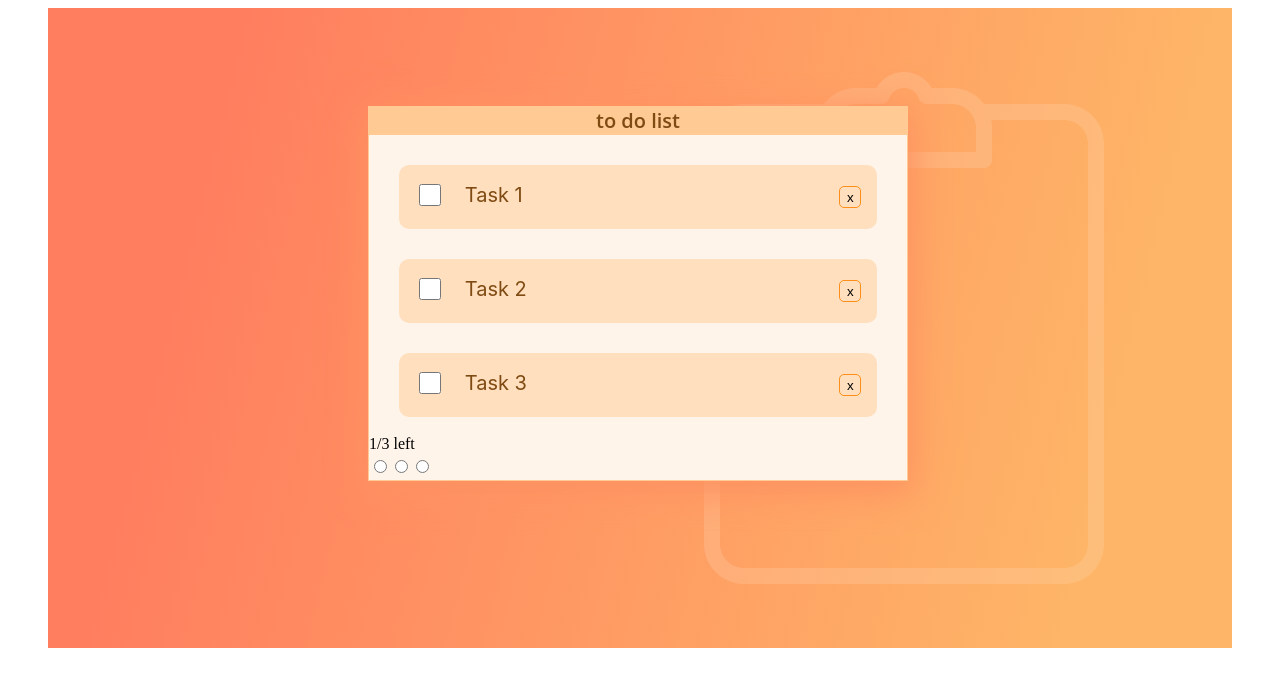
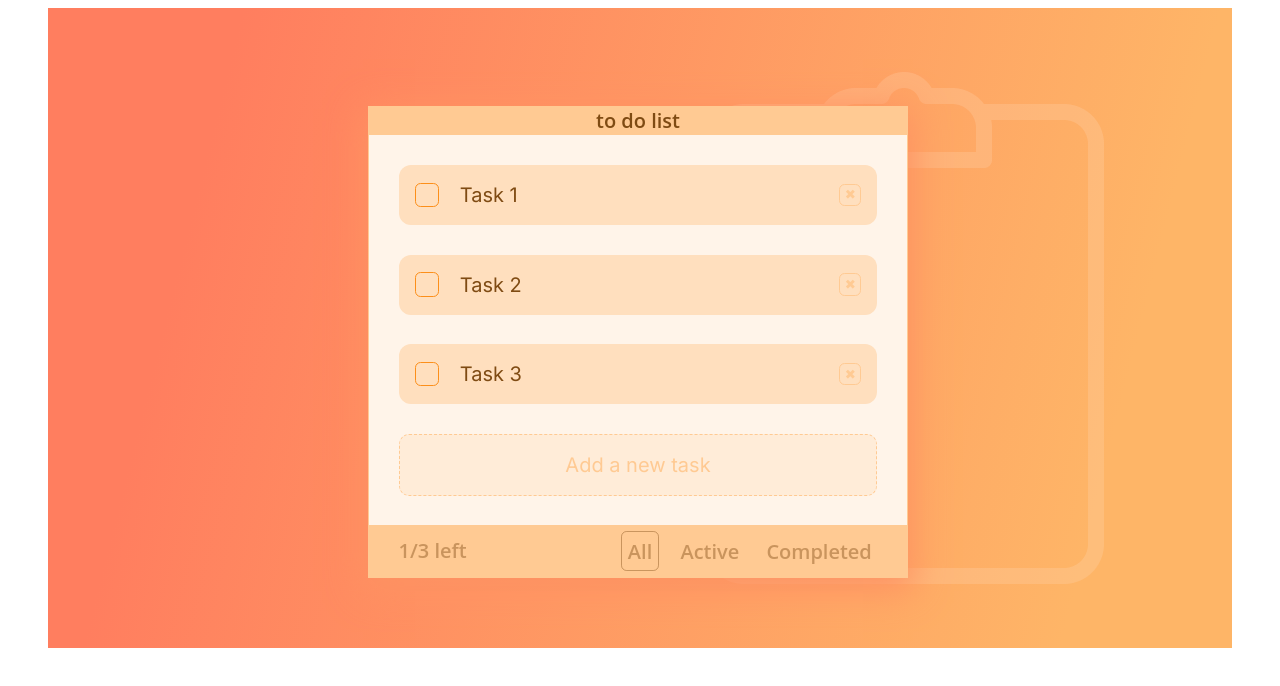
Before and after one commit to MaksimKarpuk/TD, a Vue app: page / in a window 1280 px wide. Shown: the top 686 px of the page. Built offline with nearby package versions, Linux system fonts and the light colour scheme.

Commit message:
feature/TD-1

```diff
--- a/src/App.vue
+++ b/src/App.vue
@@ -14,8 +14,3 @@ export default {
   },
 };
 </script>
-
-<style lang="scss">
-@import "@/assets/styles/style.scss";
-@import "@/assets/styles/folder.scss";
-</style>
--- a/src/assets/styles/folder.scss
+++ /dev/null
@@ -1,98 +0,0 @@
-.content {
-  position: relative;
-  z-index: 0;
-  max-width: 74rem;
-  height: 40rem;
-  background: linear-gradient(104.11deg, #ff7e5f 14.52%, #feb567 87.26%);
-  margin: 0 auto;
-  .folder {
-    &Image {
-      position: absolute;
-      left: 37.5rem;
-      top: 4rem;
-      z-index: 1;
-      max-width: 25rem;
-      max-height: 32rem;
-      padding: 0 3.5rem;
-    }
-  }
-  .board {
-    position: relative;
-    z-index: 2;
-    max-width: 33.75rem;
-    left: 20rem;
-    top: 6.15rem;
-    background: #fff4e9;
-    border: 0.0625rem solid #ffca93;
-    box-sizing: border-box;
-    box-shadow: 0 0.5rem 2.1rem 0.3rem #fe9262;
-    &Header {
-      text-align: center;
-      font-family: "Open Sans";
-      font-style: normal;
-      font-weight: 600;
-      font-size: 1.25rem;
-      line-height: 1.75rem;
-      color: #7f4b13;
-      background: #ffca93;
-    }
-    &Main {
-      .boaderMainContent {
-        margin: 1.85rem 1.85rem 0.925rem 1.85rem;
-        display: flex;
-        justify-content: space-between;
-        align-items: center;
-        padding: 1rem;
-        background: #ffdfbe;
-        border-radius: 10px;
-        .boaderMainContentInfo {
-          display: flex;
-          gap: 1.3rem;
-          .boaderMainContentInfoText {
-            font-family: "Inter";
-            font-style: normal;
-            font-weight: 400;
-            font-size: 1.25rem;
-            line-height: 1.75rem;
-            color: #7f4b13;
-          }
-          .boaderMainContentInfoForm {
-            .boaderMainContentInfoFormCheckbox {
-              width: 1.4rem;
-              height: 1.4rem;
-              background: #ffdfbe;
-              border-radius: 5px;
-            }
-          }
-        }
-        .boaderMainContentButton {
-          width: 1.4rem;
-          height: 1.4rem;
-          border: 1.5px solid #fc8f1a;
-          border-radius: 5px;
-          text-align: center;
-          background: #ffdfbe;
-        }
-      }
-    }
-  }
-}
-
-.boaderContentForm {
-}
-.boaderContentFormCheckbox {
-}
-.boaderContentFormText {
-}
-.boaderContentFormButton {
-}
-.boardFooter {
-}
-.boardFooterText {
-}
-.boardFooterOptions {
-}
-.boardFooterOptionsForm {
-}
-.boardFooterOptionsFormRadio {
-}
--- a/src/assets/styles/style.scss
+++ b/src/assets/styles/style.scss
@@ -1,4 +1,13 @@
-$black:#fff;
+@import url('https://fonts.googleapis.com/css2?family=Inter&display=swap');
+$brownRGBA:rgba(127, 75, 19, 0.42);
+$lightOrange:#ffca93;
+$orange:#fc8f1a;
+$brown:#7f4b13;
+$whiteOrange:#ffdfbe;
+$white:#fff;
+
+
+
 body {
     font-size: 16px;
     font-weight: 400;
--- a/src/components/firstPage.vue
+++ b/src/components/firstPage.vue
@@ -3,56 +3,240 @@
     <div class="folder">
       <img src="../assets/images/folder.png" class="folderImage" />
     </div>
-    <div class="board">
-      <div class="boardHeader">to do list</div>
-      <div class="boardMain">
+    <div class="boader">
+      <div class="boaderHeader">to do list</div>
+      <div class="boaderMain">
         <div class="boaderMainContent">
           <div class="boaderMainContentInfo">
-            <form action="" class="boaderMainContentInfoForm">
+            <label class="boaderMainContentInfoForm">
               <input
                 type="checkbox"
                 class="boaderMainContentInfoFormCheckbox"
               />
-            </form>
-            <div class="boaderMainContentInfoText">Task 1</div>
+              <span class="boaderMainContentInfoFormCheckboxHidden"></span>
+              <span class="boaderMainContentInfoText">Task 1</span>
+            </label>
           </div>
-          <button class="boaderMainContentButton">x</button>
+          <button class="boaderMainContentButton"></button>
         </div>
         <div class="boaderMainContent">
           <div class="boaderMainContentInfo">
-            <form action="" class="boaderMainContentInfoForm">
+            <label class="boaderMainContentInfoForm">
               <input
                 type="checkbox"
                 class="boaderMainContentInfoFormCheckbox"
               />
-            </form>
-            <div class="boaderMainContentInfoText">Task 2</div>
+              <span class="boaderMainContentInfoFormCheckboxHidden"></span>
+              <span class="boaderMainContentInfoText">Task 2</span>
+            </label>
           </div>
-          <button class="boaderMainContentButton">x</button>
+          <button class="boaderMainContentButton"></button>
         </div>
         <div class="boaderMainContent">
           <div class="boaderMainContentInfo">
-            <form action="" class="boaderMainContentInfoForm">
+            <label class="boaderMainContentInfoForm">
               <input
                 type="checkbox"
                 class="boaderMainContentInfoFormCheckbox"
               />
-            </form>
-            <div class="boaderMainContentInfoText">Task 3</div>
+              <span class="boaderMainContentInfoFormCheckboxHidden"></span>
+              <span class="boaderMainContentInfoText">Task 3</span>
+            </label>
           </div>
-          <button class="boaderMainContentButton">x</button>
+          <button class="boaderMainContentButton"></button>
         </div>
+        <div class="boaderMainContentAdd">Add a new task</div>
       </div>
-      <div class="boardFooter">
-        <div class="boardFooterText">1/3 left</div>
-        <div class="boardFooterOptions">
-          <form action="" class="boardFooterOptionsForm">
-            <input type="radio" class="boardFooterOptionsFormRadio" />
-            <input type="radio" class="boardFooterOptionsFormRadio" />
-            <input type="radio" class="boardFooterOptionsFormRadio" />
-          </form>
+      <div class="boaderFooter">
+        <div class="boaderFooterText">1/3 left</div>
+        <div class="boaderFooterOptions">
+          <label class="boaderFooterOptionsForm">
+            <input type="radio" class="boaderFooterOptionsFormRadio" checked />
+            <span class="boaderFooterOptionsFormLabel">All</span>
+          </label>
+          <label class="boaderFooterOptionsForm">
+            <input type="radio" class="boaderFooterOptionsFormRadio" />
+            <span class="boaderFooterOptionsFormLabel">Active</span>
+          </label>
+          <label class="boaderFooterOptionsForm">
+            <input type="radio" class="boaderFooterOptionsFormRadio" />
+            <span class="boaderFooterOptionsFormLabel">Completed</span>
+          </label>
         </div>
       </div>
     </div>
   </div>
 </template>
+
+<style lang="scss">
+@import "../assets/styles/style.scss";
+.content {
+  position: relative;
+  z-index: 0;
+  max-width: 74rem;
+  height: 40rem;
+  background: linear-gradient(104.11deg, #ff7e5f 14.52%, #feb567 87.26%);
+  margin: 0 auto;
+  .folder {
+    &Image {
+      position: absolute;
+      left: 37.5rem;
+      top: 4rem;
+      z-index: 1;
+      max-width: 25rem;
+      max-height: 32rem;
+      padding: 0 3.5rem;
+    }
+  }
+  .boader {
+    position: relative;
+    z-index: 2;
+    max-width: 33.75rem;
+    left: 20rem;
+    top: 6.15rem;
+    background: #fff4e9;
+    border: 0.0625rem solid $lightOrange;
+    box-sizing: border-box;
+    box-shadow: 0 0.5rem 2.1rem 0.3rem #fe9262;
+    &Header {
+      text-align: center;
+      font-family: "Open Sans";
+      font-style: normal;
+      font-weight: 600;
+      font-size: 1.25rem;
+      line-height: 1.75rem;
+      color: $brown;
+      background: $lightOrange;
+    }
+    &Main {
+      &Content {
+        margin: 1.85rem 1.85rem 0.925rem 1.85rem;
+        display: flex;
+        justify-content: space-between;
+        align-items: center;
+        padding: 1rem;
+        background: $whiteOrange;
+        border-radius: 0.75rem;
+        .boaderMainContentInfo {
+          &Text {
+            font-family: "Inter";
+            font-style: normal;
+            font-weight: 400;
+            font-size: 1.25rem;
+            line-height: 1.75rem;
+            color: $brown;
+          }
+          &Form {
+            display: flex;
+            gap: 1.3rem;
+            align-items: center;
+            .boaderMainContentInfoFormCheckbox {
+              width: 1.4rem;
+              height: 1.4rem;
+              display: none;
+            }
+            .boaderMainContentInfoFormCheckboxHidden {
+              width: 1.4rem;
+              height: 1.4rem;
+              border: 0.0625rem solid $orange;
+              border-radius: 0.35rem;
+              position: relative;
+            }
+            .boaderMainContentInfoFormCheckboxHidden::before {
+              content: "\2713";
+              display: flex;
+              justify-content: center;
+              align-items: center;
+              width: 1.5rem;
+              height: 1.5rem;
+              color: $white;
+              position: absolute;
+              left: -0.05rem;
+              top: -0.05rem;
+              border-radius: 0.35rem;
+              opacity: 0;
+              transition: 0.5s;
+            }
+            .boaderMainContentInfoFormCheckbox:checked
+              + .boaderMainContentInfoFormCheckboxHidden::before {
+              opacity: 1;
+              background: $orange;
+            }
+          }
+        }
+        .boaderMainContentButton {
+          width: 1.4rem;
+          height: 1.4rem;
+          border: 0.0625rem solid $lightOrange;
+          border-radius: 0.35rem;
+          color: $lightOrange;
+          text-align: center;
+          background: $whiteOrange;
+        }
+        .boaderMainContentButton::before {
+          content: "\2716";
+          display: flex;
+          justify-content: center;
+          align-items: center;
+        }
+        .boaderMainContentButton:focus {
+          color: $orange;
+          border: 0.0625rem solid $orange;
+        }
+      }
+      .boaderMainContentAdd {
+        margin: 1.85rem;
+        padding: 1rem;
+        background: #ffecd8;
+        border: 0.0625rem dashed $lightOrange;
+        box-sizing: border-box;
+        border-radius: 10px;
+        text-align: center;
+        font-family: "Inter";
+        font-size: 1.25rem;
+        line-height: 1.75rem;
+        color: $lightOrange;
+      }
+    }
+    .boaderFooter {
+      display: flex;
+      padding: 0.74rem 1.85rem;
+      justify-content: space-between;
+      align-items: center;
+      background: $lightOrange;
+      &Text {
+        font-family: "Open Sans";
+        font-weight: 600;
+        font-size: 1.25rem;
+        line-height: 1.75rem;
+        color: $brownRGBA;
+      }
+      .boaderFooterOptions {
+        display: flex;
+        gap: 1rem;
+        .boaderFooterOptionsForm {
+          .boaderFooterOptionsFormRadio {
+            width: 1rem;
+            height: 1rem;
+            display: none;
+          }
+          .boaderFooterOptionsFormLabel {
+            font-family: "Open Sans";
+            font-weight: 600;
+            font-size: 1.25rem;
+            line-height: 1.75rem;
+            color: $brownRGBA;
+            border: none;
+            border-radius: 0.35rem;
+            padding: 0.35rem;
+          }
+          .boaderFooterOptionsFormRadio:checked
+            ~ .boaderFooterOptionsFormLabel {
+            border: 0.0625rem solid $brownRGBA;
+          }
+        }
+      }
+    }
+  }
+}
+</style>
```
Also changed, not shown: .eslintrc.js, src/assets/images/button.png (added).
